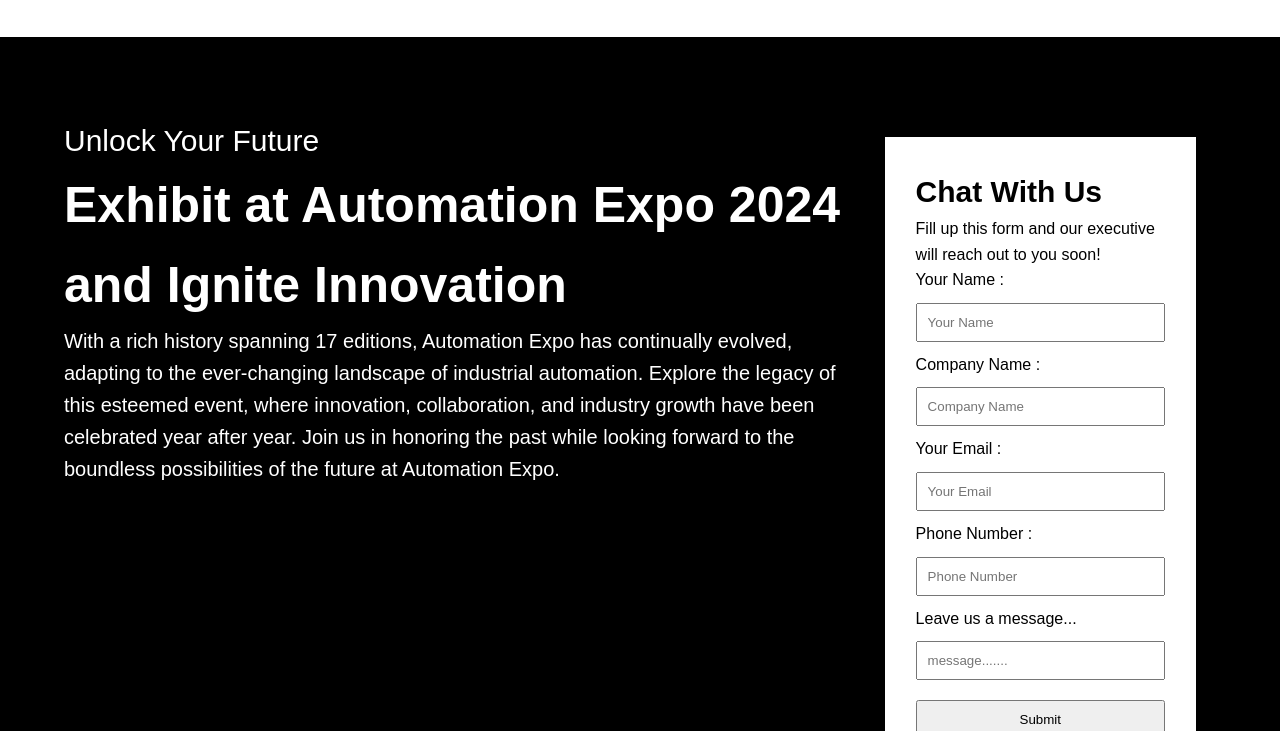
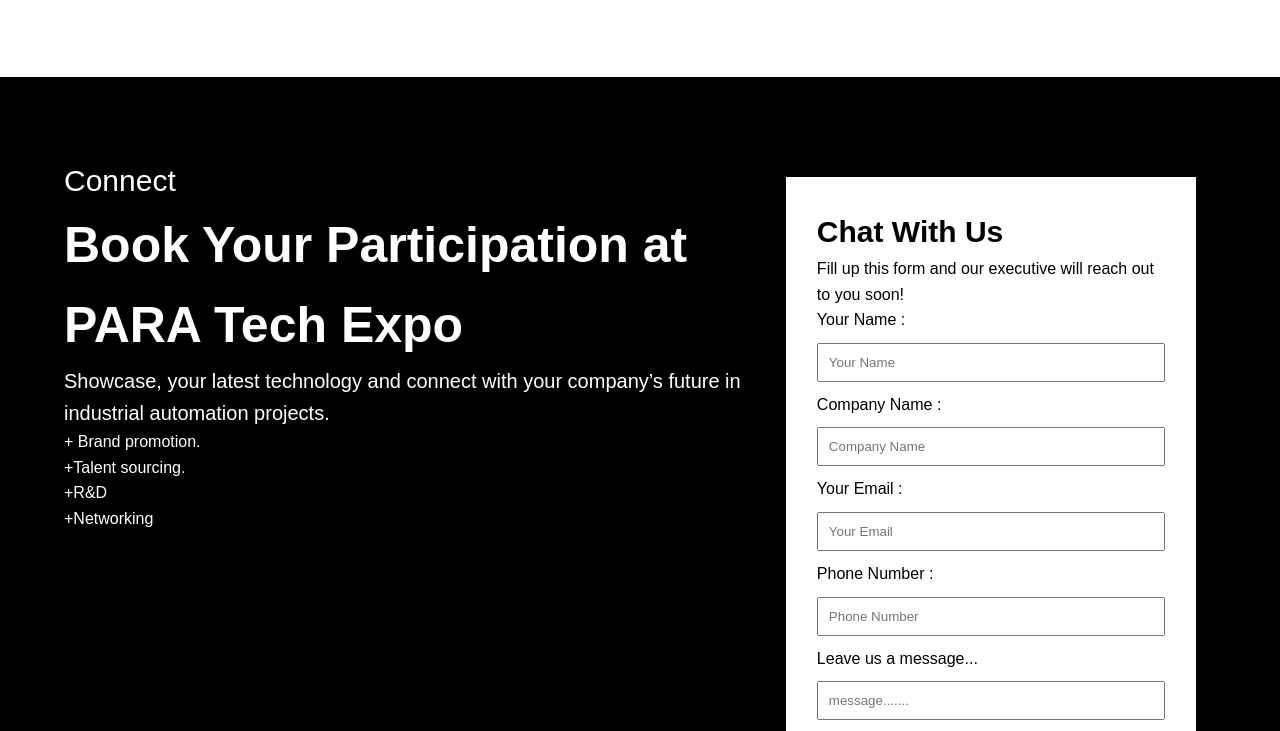
Before and after one commit to imprintmagazine/paraTechExpo, a plain HTML site: page index.html in a window 1280 px wide. Shown: the part 3369-4100 px from the top of the page. Drawn offline with nearby package versions, Linux system fonts and the light colour scheme.

Commit message:
changes.....

```diff
--- a/assets/css/style.css
+++ b/assets/css/style.css
@@ -301,7 +301,7 @@
 
 .joinPARA .joinPARAList {
   display: flex;
-  align-items: center;
+  /* align-items: center; */
 }
 .joinPARA .joinPARAList div{
   margin:0 20px;
@@ -376,6 +376,10 @@
   margin: 10px 0;
 }
 
+
+.chatWithUs .chatWithUsForm{
+  width: 50%;
+}
 /* chat with us section end here========================================= */
 
 
--- a/index.html
+++ b/index.html
@@ -26,9 +26,10 @@
             <br>
 
             <p>
-            Expo ON
-            <br>
-             Automation, Robotics & Artificial Intelligence Exhibition</p>
+              Expo ON
+              <br>
+              Automation, Robotics & Artificial Intelligence Exhibition
+            </p>
           </h2>
           <a href="#" target="_blank" title="Brochure">Download Brochure</a>
         </div>
@@ -167,6 +168,7 @@
         </div>
         <div class="joinPARAList">
           <div>
+            <h4>Connect</h4>
             <p>PARA Tech Expo armed with Imprint Automation India Magazine is on a mission to drive Indian manufacturing
               to adopt automation. Going forward to the show in February 2025 automation sectors identified will feature
               at the expo. </p>
@@ -186,8 +188,10 @@
 
               <li>
                 <h4>Automation future</h4>
-                <p>With the advent of Artificial Intelligence (AI) the future of automation process, machine learning going to be marvellous. PARA Tech Expo will explore this daunting marvellous future with exhibitors. This is one Great Reason to exhibit PARA Tech Expo.
-                   </p>
+                <p>With the advent of Artificial Intelligence (AI) the future of automation process, machine learning
+                  going to be marvellous. PARA Tech Expo will explore this daunting marvellous future with exhibitors.
+                  This is one Great Reason to exhibit PARA Tech Expo.
+                </p>
               </li>
             </ul>
           </div>
@@ -202,13 +206,20 @@
       <div class="wrapper">
         <div class="chatWithUsText">
           <span>
-            Unlock Your Future
+            Connect
           </span>
-          <h3>Exhibit at Automation Expo 2024 and Ignite Innovation</h3>
-          <p>With a rich history spanning 17 editions, Automation Expo has continually evolved, adapting to the
-            ever-changing landscape of industrial automation. Explore the legacy of this esteemed event, where
-            innovation, collaboration, and industry growth have been celebrated year after year. Join us in honoring the
-            past while looking forward to the boundless possibilities of the future at Automation Expo.</p>
+          <h3>Book Your Participation at PARA Tech Expo</h3>
+          <p>Showcase, your latest technology and connect with your company’s future in industrial automation projects.
+          <ul>
+            <li>+ Brand promotion.</li>
+            <li>+Talent sourcing. </li>
+            <li>+R&D </li>
+            <li>+Networking</li>
+          </ul>
+
+
+
+          </p>
         </div>
         <form class="chatWithUsForm">
           <h3>Chat With Us</h3>
```
Also changed, not shown: 1 other file.
